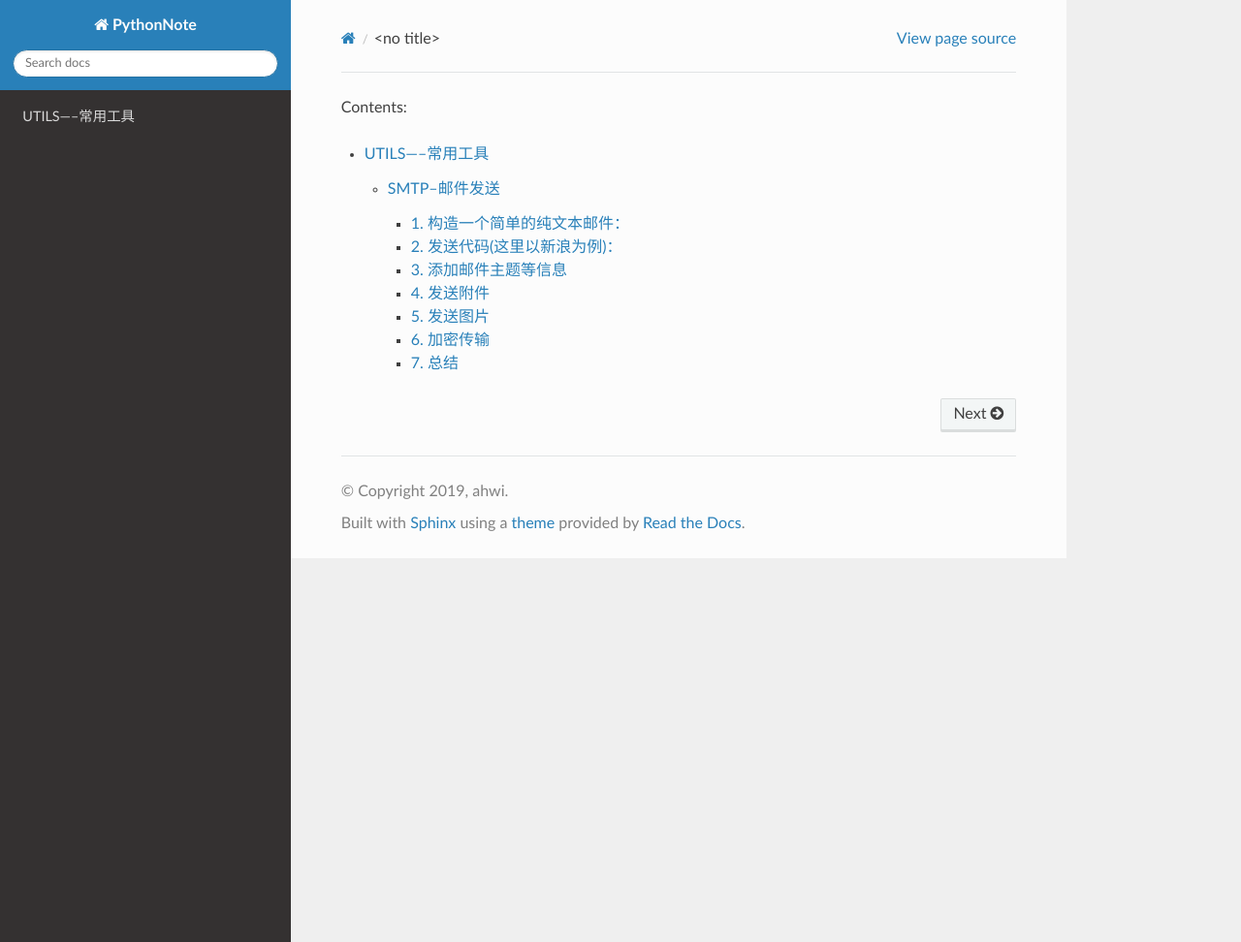
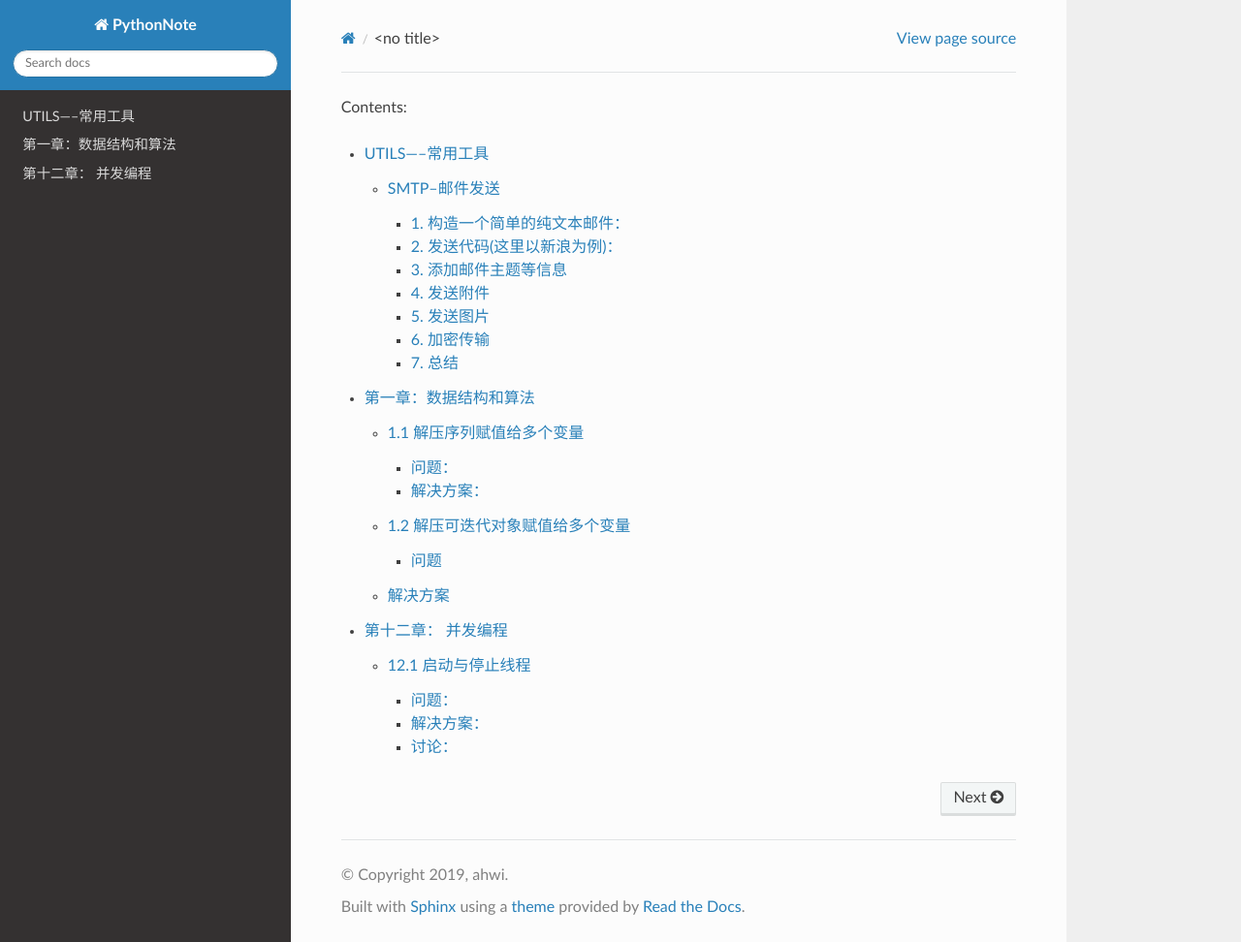
Before and after one commit to ahwi/PythonNote, a Sphinx documentation site: the page built from source/index.rst, in a window 1280 px wide and 972 px high. Shown: the whole window at 97% size. Built offline with Sphinx 7.4.7 and the Read the Docs theme 2.0.0, drawn with Linux system fonts in a browser that asks for light colours; some of the changed lines change nothing that is shown.

Commit message:
添加12.1 并发编程

````diff
--- a/source/index.rst
+++ b/source/index.rst
@@ -3,3 +3,4 @@ Contents:
 .. toctree::
 
    utils/SMTP
+   python3Cookbook/python3Cookbook
--- /dev/null
+++ b/source/python3Cookbook/python3Cookbook.md
@@ -0,0 +1,209 @@
+# 第一章：数据结构和算法
+
+
+
+## 1.1 解压序列赋值给多个变量
+
+### 问题：
+
+现在有一个包含 N 个元素的元组或者是序列，怎样将它里面的值解压后同时赋值给 N 个变量？
+
+### 解决方案：
+
+任何的序列（或者是可迭代对象）可以通过一个简单的赋值语句解压并赋值给多个变量。 唯一的前提就是变量的数量必须跟序列元素的数量是一样的。
+
+例子：
+
+```python
+>>> p = (4, 5)
+>>> x, y = p
+```
+
+如果变量个数和序列元素的个数不匹配，会产生一个异常:
+
+```python
+>>> p = (4, 5)
+>>> x, y, z = p
+Traceback (most recent call last):
+File "<stdin>", line 1, in <module>
+ValueError: need more than 2 values to unpack
+>>>
+```
+
+**这种解压赋值可以用在任何可迭代对象上面，而不仅仅是列表或者元组。 包括字符串，文件对象，迭代器和生成器。**
+
+```python
+>>> s = 'Hello'
+>>> a, b, c, d, e = s
+>>> a
+'H'
+>>> b
+'e'
+>>> e
+'o'
+>>>
+```
+
+
+
+**可以使用任意变量名去占位，丢弃不需要的变量：**
+
+```python
+>>> data = [ 'ACME', 50, 91.1, (2012, 12, 21) ]
+>>> _, shares, price, _ = data
+>>> shares
+50
+>>> price
+91.1
+>>>
+```
+
+## 1.2 解压可迭代对象赋值给多个变量
+
+### 问题
+
+如果一个可迭代对象的元素个数超过变量个数时，会抛出一个 `ValueError` 。 那么怎样才能从这个可迭代对象中解压出 N 个元素出来？
+
+## 解决方案
+
+Python 的星号表达式可以用来解决这个问题：
+
+```python
+>>> *trailing, current = [10, 8, 7, 1, 9, 5, 10, 3]
+>>> trailing
+[10, 8, 7, 1, 9, 5, 10]
+>>> current
+3
+```
+
+有时候，你想解压一些元素后丢弃它们，你不能简单就使用 `*` ， 但是你可以使用一个普通的废弃名称，比如 `_` 或者 `ign` （ignore）:
+
+```python
+>>> record = ('ACME', 50, 123.45, (12, 18, 2012))
+>>> name, *_, (*_, year) = record
+>>> name
+'ACME'
+>>> year
+2012
+>>>
+```
+
+
+
+
+
+# 第十二章： 并发编程
+
+## 12.1 启动与停止线程
+
+### 问题：
+
+你要为需要并发执行的代码创建/销毁线程
+
+### 解决方案：
+
+<font color=red>threading</font> 库可以在单独的线程中执行任何的在 Python 中可以调用的对象
+
+例子：
+
+```python
+# Code to execute in an independent thread
+import time
+def countdown(n):
+    while n > 0:
+        print('T-minus', n)
+        n -= 1
+        time.sleep(5)
+
+# Create and launch a thread
+from threading import Thread
+t = Thread(target=countdown, args=(10,))
+t.start()
+```
+
+* 创建好线程对象之后，程序不会理解执行，需要调用start()方法
+* Python中的线程会在一个单独的系统级线程中执行（比如说一个 POSIX 线程或者一个 Windows 线程），这些线程将由操作系统来全权管理。
+
+**操作：**
+
+* 查询线程对象的状态：
+
+  ```python
+  if t.is_alive():
+      print('Still running')
+  else:
+      print('Completed')
+  ```
+
+* 将一个线程加入到当前线程，并等待它终止：
+
+  ```python
+  t.join()
+  ```
+
+* 对于需要长时间运行的线程或者需要一直运行的后台任务，你应当考虑使用后台线程:
+
+  ```python
+  t = Thread(target=countdown, args=(10,), daemon=True)
+  t.start()
+  ```
+
+
+
+你无法结束一个线程，无法给它发送信号，无法调整它的调度，也无法执行其他高级操作。如果需要这些特性，你需要自己添加。比如说，如果你需要终止线程，那么这个线程必须通过编程在某个特定点轮询来退出。你可以像下边这样把线程放入一个类中:
+
+```python
+class CountdownTask:
+    def __init__(self):
+        self._running = True
+
+    def terminate(self):
+        self._running = False
+
+    def run(self, n):
+        while self._running and n > 0:
+            print('T-minus', n)
+            n -= 1
+            time.sleep(5)
+
+c = CountdownTask()
+t = Thread(target=c.run, args=(10,))
+t.start()
+c.terminate() # Signal termination
+t.join()      # Wait for actual termination (if needed)
+```
+
+### 讨论：
+
+* 由于全局解释锁（GIL）的原因，Python 的线程被限制到同一时刻只允许一个线程执行这样一个执行模型。所以，Python 的线程更适用于处理I/O和其他需要并发执行的阻塞操作（比如等待I/O、等待从数据库获取数据等等），而不是需要多处理器并行的计算密集型任务。
+
+* 有时你会看到下边这种通过继承 <font color=red>Thread</font> 类来实现的线程：
+
+```python
+from threading import Thread
+
+class CountdownThread(Thread):
+    def __init__(self, n):
+        super().__init__()
+        self.n = n
+    def run(self):
+        while self.n > 0:
+
+            print('T-minus', self.n)
+            self.n -= 1
+            time.sleep(5)
+
+c = CountdownThread(5)
+c.start()
+```
+
+尽管这样也可以工作，但这使得你的代码依赖于 <font color=red>threading</font> 库，所以你的这些代码只能在线程上下文中使用。上文所写的那些代码、函数都是与 <font color=red>threading</font>库无关的，这样就使得这些代码可以被用在其他的上下文中，可能与线程有关，也可能与线程无关。比如，你可以通过 <font color=red>multiprocessing</font> 模块在一个单独的进程中执行你的代码：
+
+```python
+import multiprocessing
+c = CountdownTask(5)
+p = multiprocessing.Process(target=c.run)
+p.start()
+```
+
+再次重申，这段代码仅适用于 CountdownTask 类是以独立于实际的并发手段（多线程、多进程等等）实现的情况。
````
